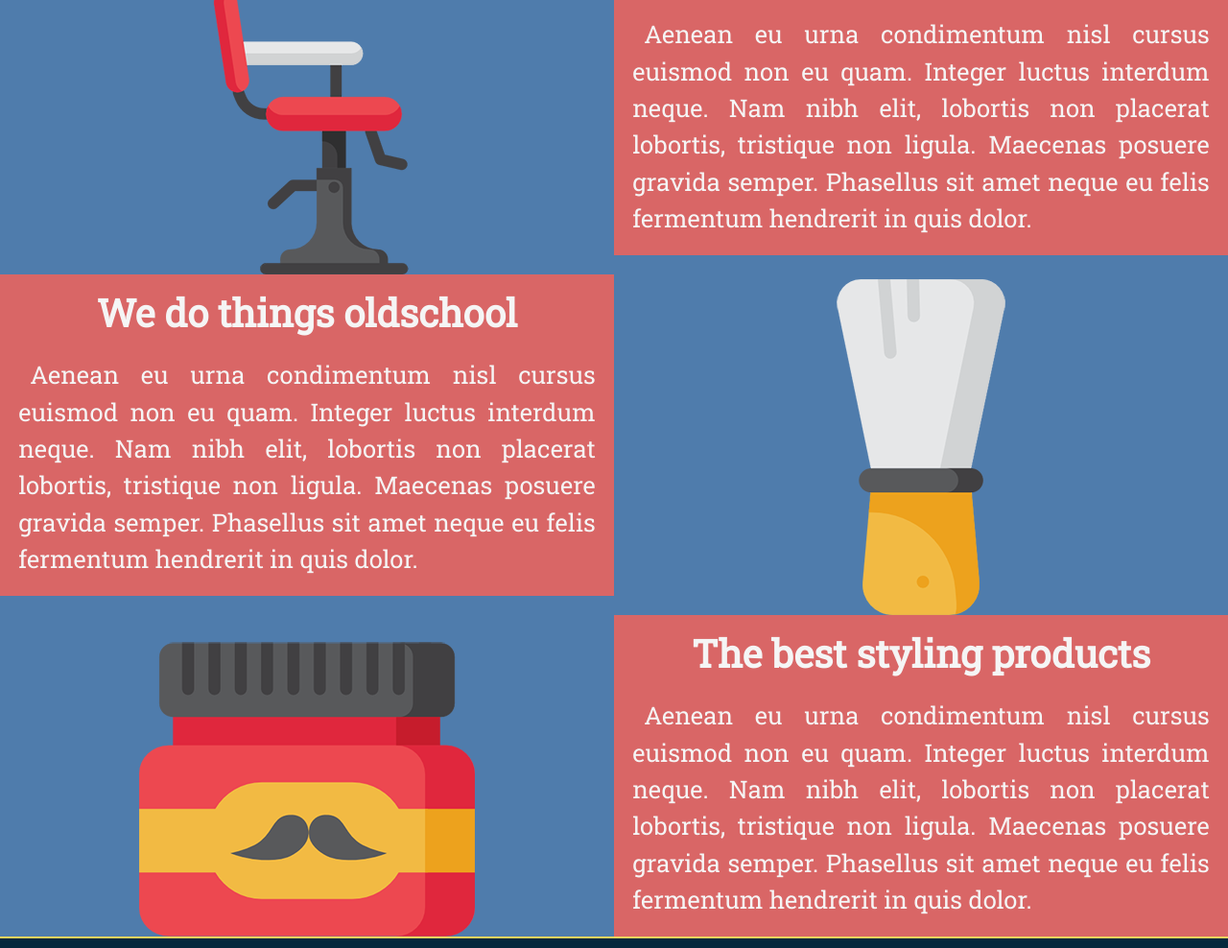
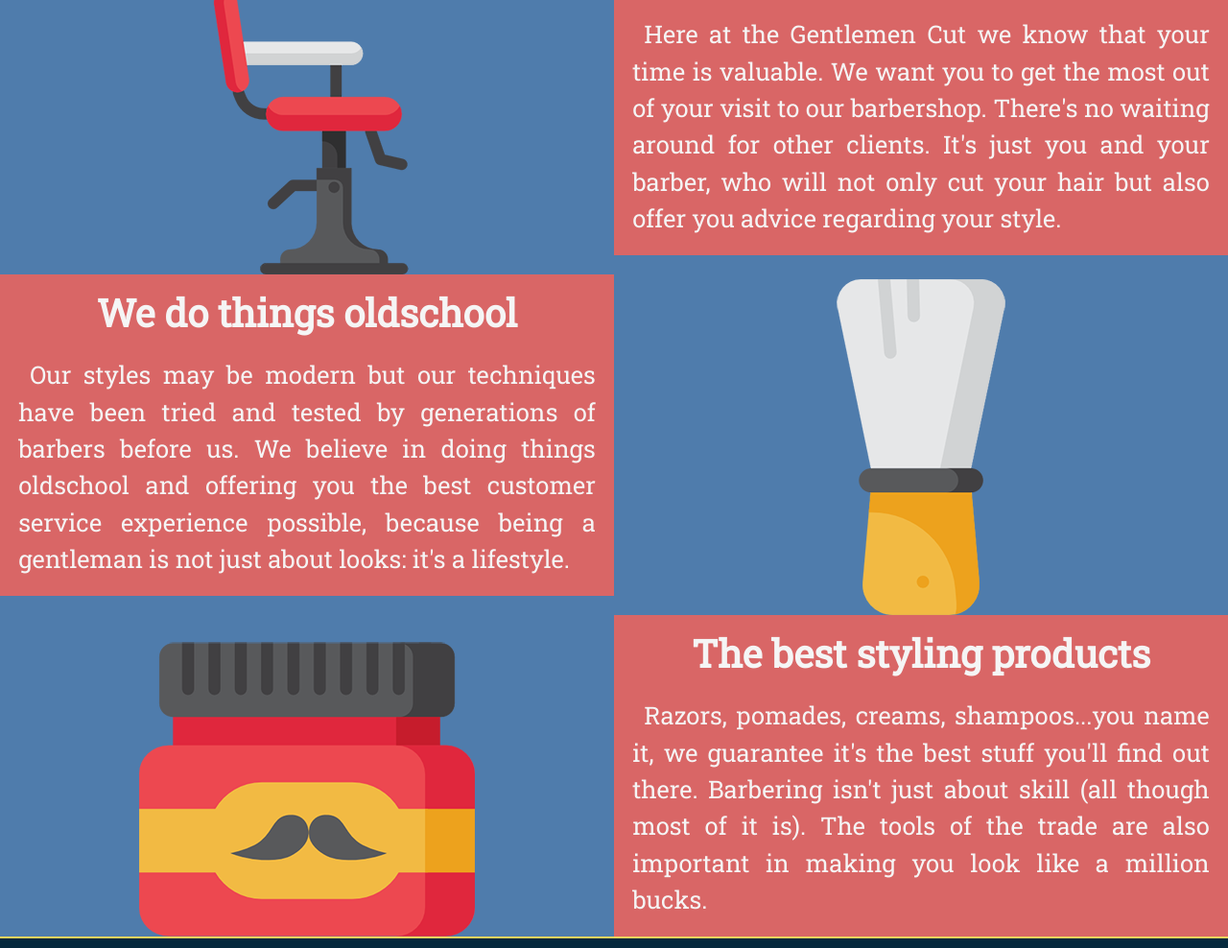
Before and after one commit to dobreandrei/Barbershop, a plain HTML site: page index.html in a window 1280 px wide. Shown: the part 734-1722 px from the top of the page at 96% size. Drawn offline with Linux system fonts and the light colour scheme.

Commit message:
removed lorem

```diff
--- a/index.html
+++ b/index.html
@@ -70,7 +70,7 @@
         <aside id="tablet2">
 
             <h2> Just you and your barber </h2>
-            <p>Aenean eu urna condimentum nisl cursus euismod non eu quam. Integer luctus interdum neque. Nam nibh elit, lobortis non placerat lobortis, tristique non ligula. Maecenas posuere gravida semper. Phasellus sit amet neque eu felis fermentum hendrerit in quis dolor.
+            <p>Here at the Gentlemen Cut we know that your time is valuable. We want you to get the most out of your visit to our barbershop. There's no waiting around for other clients. It's just you and your barber, who will not only cut your hair but also offer you advice regarding your style.
             </p>
         </aside>
 
@@ -80,7 +80,8 @@
 
         <article id="mobile">
             <h2>We do things oldschool</h2>
-            <p>Aenean eu urna condimentum nisl cursus euismod non eu quam. Integer luctus interdum neque. Nam nibh elit, lobortis non placerat lobortis, tristique non ligula. Maecenas posuere gravida semper. Phasellus sit amet neque eu felis fermentum hendrerit in quis dolor.
+            <p>Our styles may be modern but our techniques have been tried and tested by generations of barbers before us. We believe in doing things oldschool and offering you the best customer service experience possible, because being a gentleman is not just about looks: it's a lifestyle.
+
             </p>
         </article>
 
@@ -101,7 +102,7 @@
 
         <aside id="desktop">
              <h2>The best styling products</h2>
-             <p>Aenean eu urna condimentum nisl cursus euismod non eu quam. Integer luctus interdum neque. Nam nibh elit, lobortis non placerat lobortis, tristique non ligula. Maecenas posuere gravida semper. Phasellus sit amet neque eu felis fermentum hendrerit in quis dolor.
+             <p>Razors, pomades, creams, shampoos...you name it, we guarantee it's the best stuff you'll find out there. Barbering isn't just about skill (all though most of it is). The tools of the trade are also important in making you look like a million bucks.
             </p>
 
         </aside>
```
